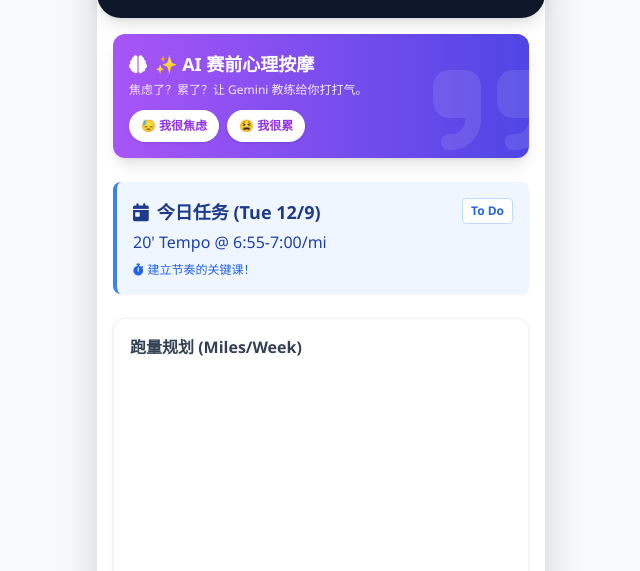
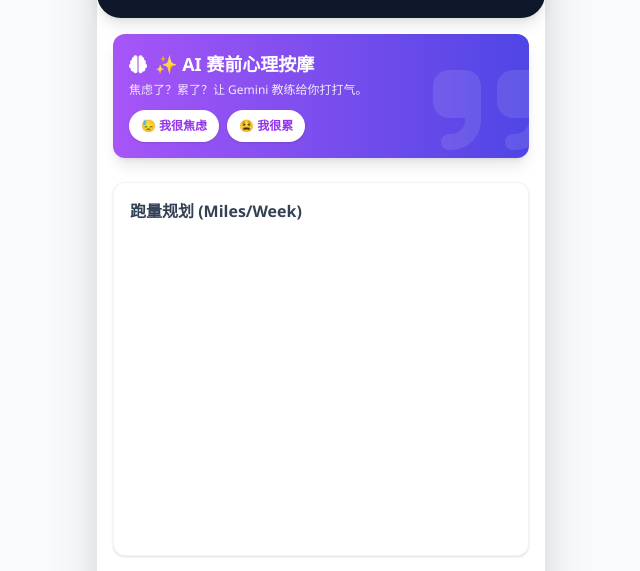
Before and after one commit to itsxshi/MarathonTrainingPlan_2026Tokyo, a plain HTML site: page index.html in a window 1280 px wide. Shown: the part 162-733 px from the top of the page, without its empty margins (319-959 px from the left). Drawn offline with nearby package versions, Linux system fonts and the light colour scheme.

Commit message:
Remove today's status section from index.html
Removed today's status section from the HTML.

```diff
--- a/index.html
+++ b/index.html
@@ -110,18 +110,6 @@
                     </div>
                     <div class="absolute -right-4 -bottom-4 text-9xl text-white/10">
                         <i class="fa-solid fa-quote-right"></i>
-                    </div>
-                </div>
-
-                <!-- Today's Status -->
-                <div class="bg-blue-50 border-l-4 border-blue-500 p-4 rounded-lg shadow-sm">
-                    <div class="flex justify-between items-start">
-                        <div>
-                            <h3 class="text-blue-900 font-bold text-lg"><i class="fa-solid fa-calendar-day mr-2"></i>今日任务 (Tue 12/9)</h3>
-                            <p class="text-blue-800 mt-1">20' Tempo @ 6:55-7:00/mi</p>
-                            <p class="text-xs text-blue-600 mt-2"><i class="fa-solid fa-stopwatch mr-1"></i>建立节奏的关键课！</p>
-                        </div>
-                        <span class="bg-white text-blue-600 text-xs px-2 py-1 rounded border border-blue-200 font-bold">To Do</span>
                     </div>
                 </div>
 
```
